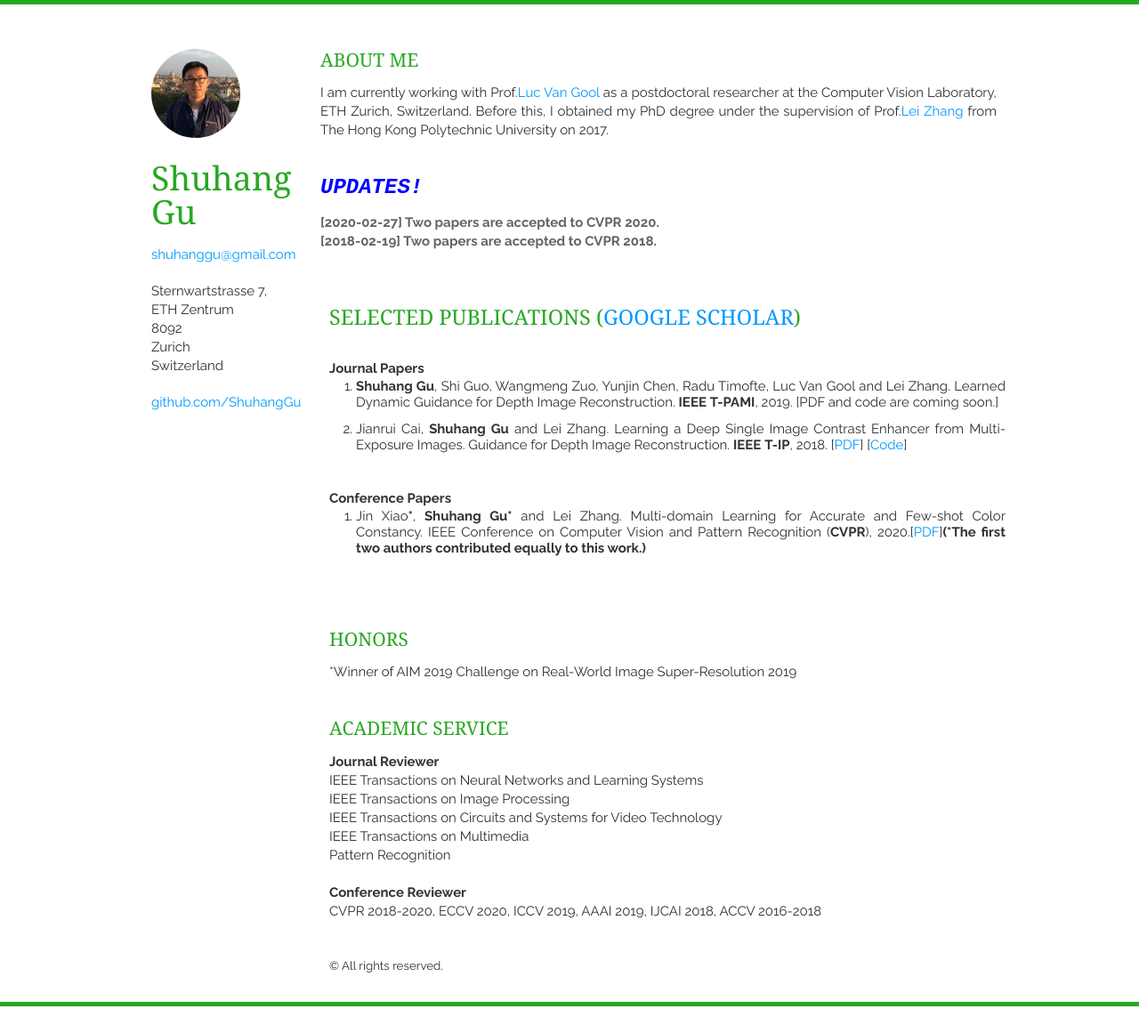
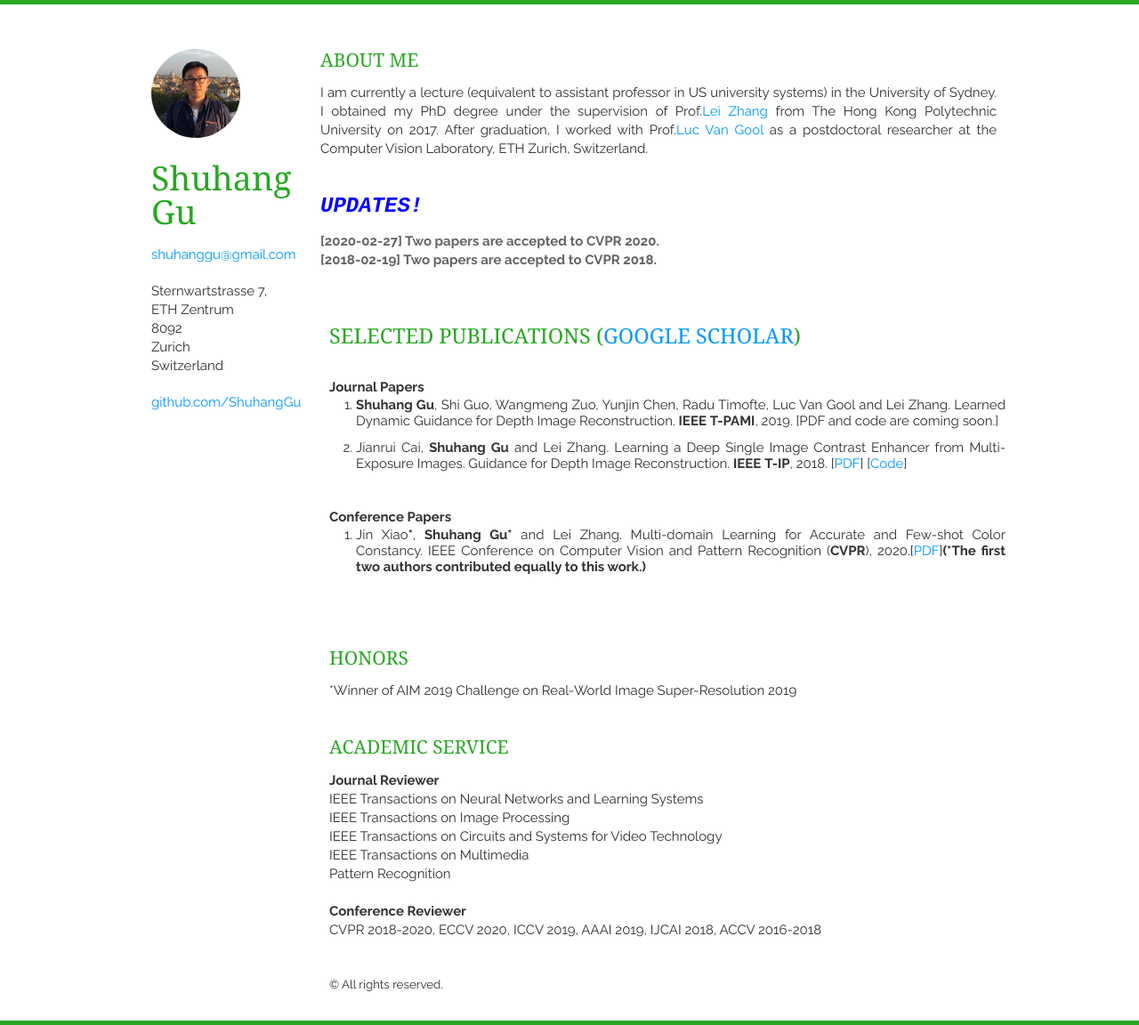
Before and after one commit to ShuhangGu/shuhanggu.github.com, a Jekyll site: the page built from index.html, in a window 1280 px wide. Shown: the whole page at 89% size. Built offline with Jekyll 4.4.1, drawn with Linux system fonts in a browser that asks for light colours; nearby versions of some CDN libraries; the list of posts is cut into pages by our own code; before the commit the page ends 1131 px from its top, so only the background shows below that.

Commit message:
Update aboutme.html

```diff
--- a/_includes/aboutme.html
+++ b/_includes/aboutme.html
@@ -7,6 +7,8 @@
     <h1>About Me </h1>
     <article>
       <header></header>
-      <p align="justify">I am currently working with Prof.<span class="STYLE1"><a href="https://ee.ethz.ch/the-department/faculty/professors/person-detail.OTAyMzM=.TGlzdC80MTEsMTA1ODA0MjU5.html">Luc Van Gool</a></span> as a postdoctoral researcher at the Computer Vision Laboratory, ETH Zurich, Switzerland. Before this, I obtained my PhD degree under the supervision of Prof.<span class="STYLE1"><a href="http://www4.comp.polyu.edu.hk/~cslzhang/">Lei Zhang</a></span>  from The Hong Kong Polytechnic University on 2017.</p>
+      <p align="justify">I am currently a lecture (equivalent to assistant professor in US university systems) in the University of Sydney.
+          I obtained my PhD degree under the supervision of Prof.<span class="STYLE1"><a href="http://www4.comp.polyu.edu.hk/~cslzhang/">Lei Zhang</a></span>  from The Hong Kong Polytechnic University on 2017.
+          After graduation, I worked with Prof.<span class="STYLE1"><a href="https://ee.ethz.ch/the-department/faculty/professors/person-detail.OTAyMzM=.TGlzdC80MTEsMTA1ODA0MjU5.html">Luc Van Gool</a></span> as a postdoctoral researcher at the Computer Vision Laboratory, ETH Zurich, Switzerland. </p>
     </article>
 </section>
```
